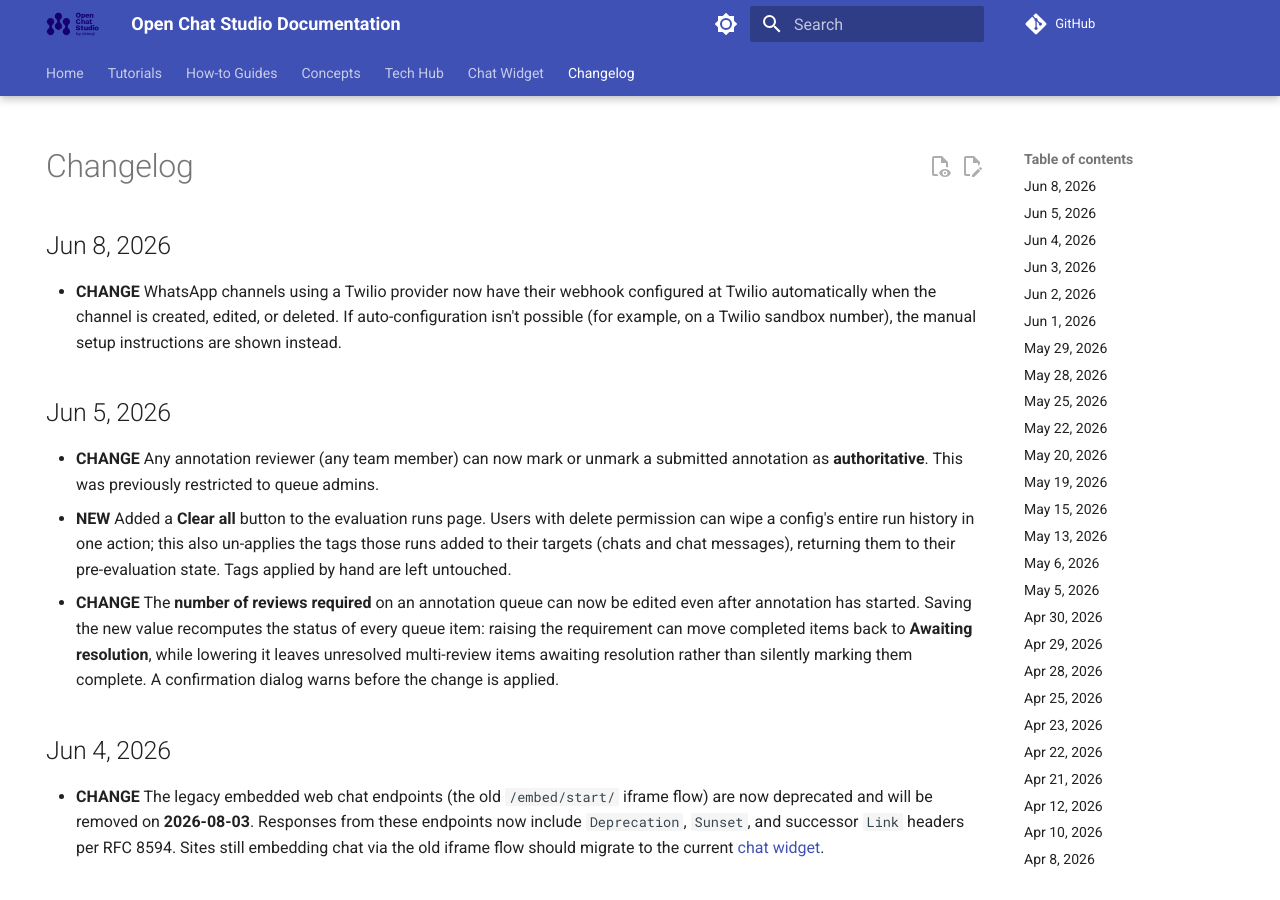
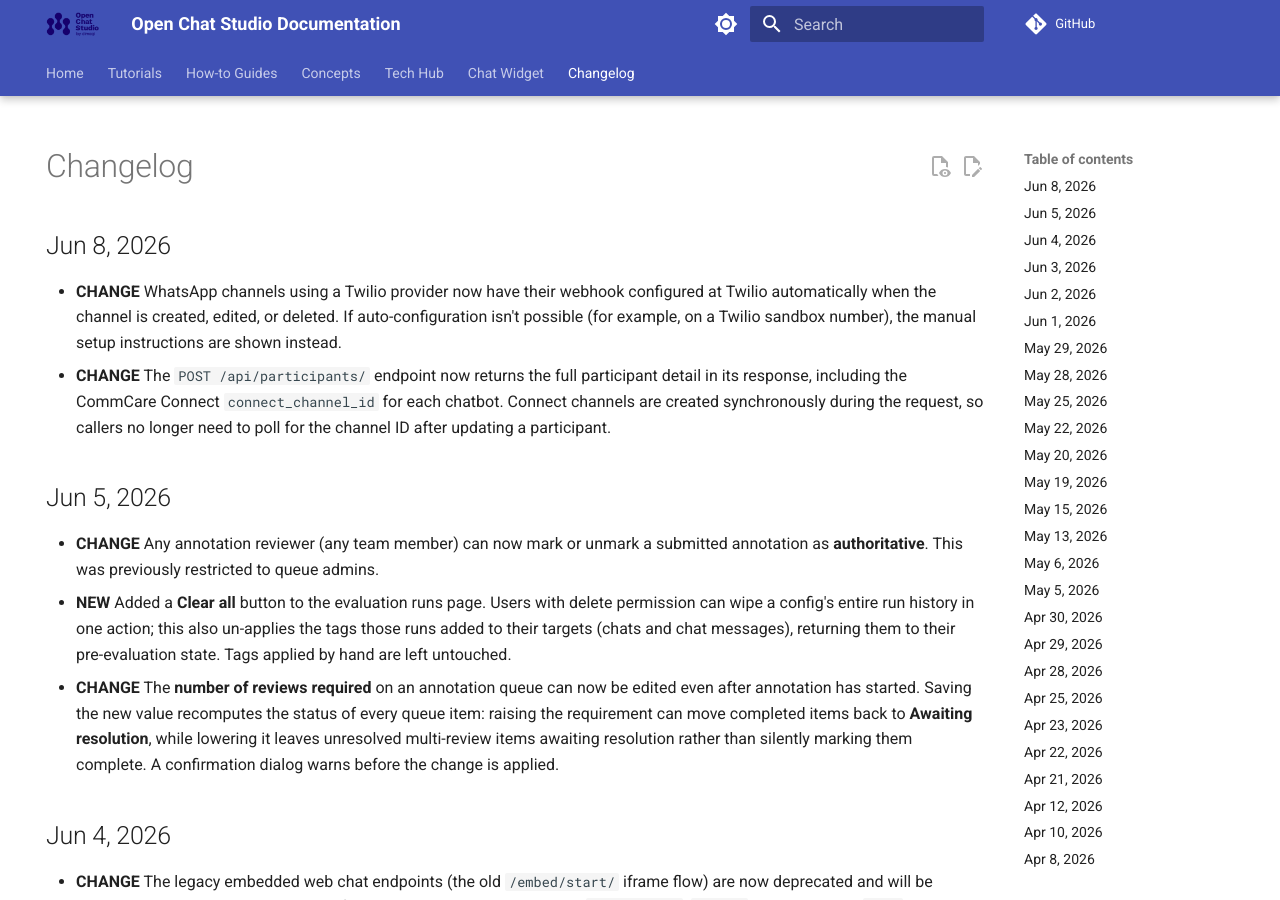
Before and after one commit to dimagi/open-chat-studio-docs, an MkDocs documentation site: the page built from docs/changelog.md, in a window 1280 px wide and 900 px high. Built offline with MkDocs 1.6.1 and Material for MkDocs 9.7.7, drawn with Linux system fonts in a browser that asks for light colours; a script that is not in the unit is left out; comment, search, counter and statistics services are not loaded.

Commit message:
update changelog and docs from OCS PR #3550

```diff
--- a/docs/changelog.md
+++ b/docs/changelog.md
@@ -6,6 +6,7 @@ hide:
 # Changelog
 ## Jun 8, 2026
 * **CHANGE** WhatsApp channels using a Twilio provider now have their webhook configured at Twilio automatically when the channel is created, edited, or deleted. If auto-configuration isn't possible (for example, on a Twilio sandbox number), the manual setup instructions are shown instead.
+* **CHANGE** The `POST /api/participants/` endpoint now returns the full participant detail in its response, including the CommCare Connect `connect_channel_id` for each chatbot. Connect channels are created synchronously during the request, so callers no longer need to poll for the channel ID after updating a participant.
 
 ## Jun 5, 2026
 * **CHANGE** Any annotation reviewer (any team member) can now mark or unmark a submitted annotation as **authoritative**. This was previously restricted to queue admins.
```
